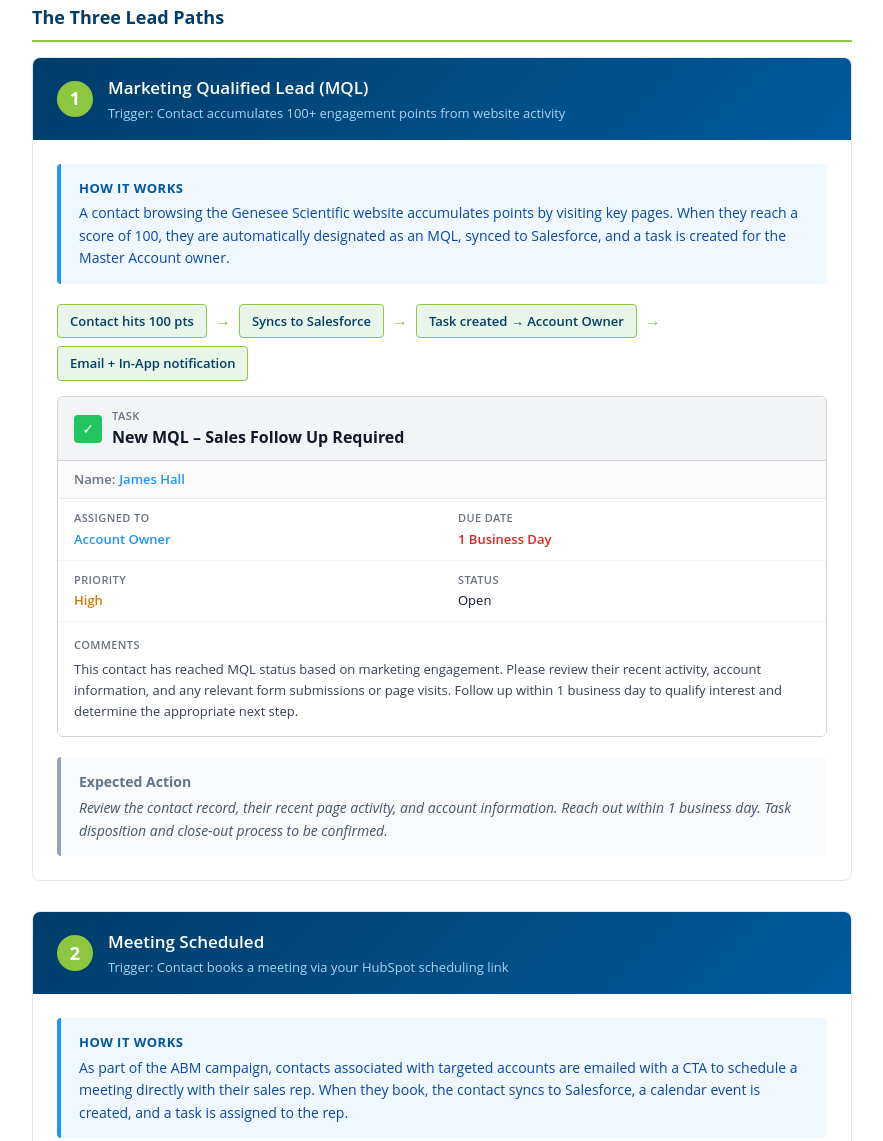
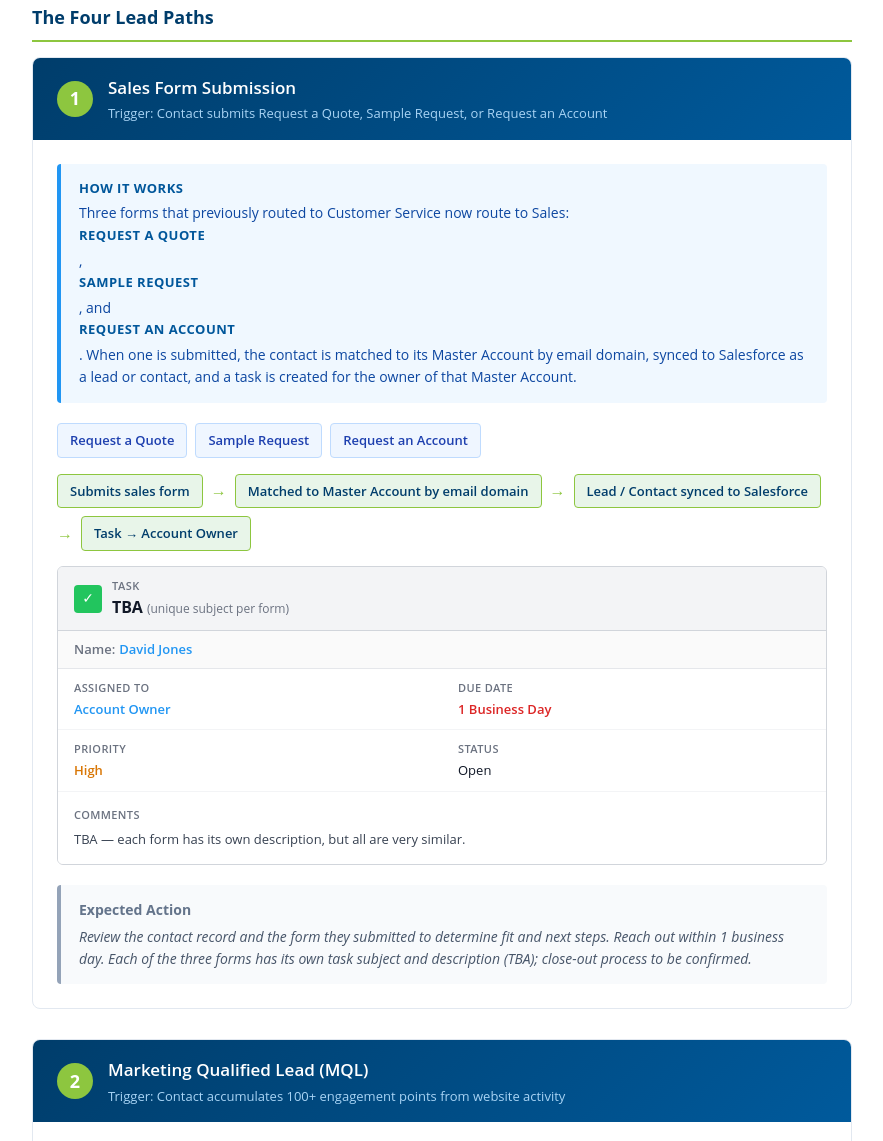
Before and after one commit to allsherpas1/lead-sales-process, a plain HTML site: page index.html in a window 1280 px wide. Shown: the part 555-1696 px from the top of the page, without its empty margins (198-1081 px from the left). Drawn offline with Linux system fonts and the light colour scheme.

Commit message:
Add files via upload

```diff
--- a/index.html
+++ b/index.html
@@ -533,12 +533,87 @@
         </div>
     </div>
 
-    <p class="section-title">The Three Lead Paths</p>
+    <p class="section-title">The Four Lead Paths</p>
 
-    <!-- PATH 1: MQL -->
+    <!-- PATH 1: Sales Form Submission -->
     <div class="path-card">
         <div class="path-header">
             <div class="path-number">1</div>
+            <div>
+                <div class="path-title">Sales Form Submission</div>
+                <div class="path-trigger">Trigger: Contact submits Request a Quote, Sample Request, or Request an Account</div>
+            </div>
+        </div>
+        <div class="path-body">
+
+            <div class="trigger-box">
+                <strong>How it works</strong>
+                Three forms that previously routed to Customer Service now route to Sales: <strong>Request a Quote</strong>, <strong>Sample Request</strong>, and <strong>Request an Account</strong>. When one is submitted, the contact is matched to its Master Account by email domain, synced to Salesforce as a lead or contact, and a task is created for the owner of that Master Account.
+            </div>
+
+            <div style="display: flex; flex-wrap: wrap; gap: 8px; margin-bottom: 16px;">
+                <span style="background: #eff6ff; border: 1px solid #bfdbfe; color: #1e40af; font-size: 13px; font-weight: 600; padding: 6px 12px; border-radius: 4px;">Request a Quote</span>
+                <span style="background: #eff6ff; border: 1px solid #bfdbfe; color: #1e40af; font-size: 13px; font-weight: 600; padding: 6px 12px; border-radius: 4px;">Sample Request</span>
+                <span style="background: #eff6ff; border: 1px solid #bfdbfe; color: #1e40af; font-size: 13px; font-weight: 600; padding: 6px 12px; border-radius: 4px;">Request an Account</span>
+            </div>
+
+            <div class="flow">
+                <div class="flow-step">Submits sales form</div>
+                <div class="flow-arrow">→</div>
+                <div class="flow-step">Matched to Master Account by email domain</div>
+                <div class="flow-arrow">→</div>
+                <div class="flow-step">Lead / Contact synced to Salesforce</div>
+                <div class="flow-arrow">→</div>
+                <div class="flow-step">Task → Account Owner</div>
+            </div>
+
+            <div class="task-mockup">
+                <div class="task-mockup-header">
+                    <div class="task-icon">✓</div>
+                    <div>
+                        <div class="task-label">Task</div>
+                        <div class="task-subject">TBA <span style="font-size:12px; font-weight:500; color:#6b7280;">(unique subject per form)</span></div>
+                    </div>
+                </div>
+                <div class="task-name-related">
+                    <div><span class="field-label">Name:</span><span>David Jones</span></div>
+                </div>
+                <div class="task-fields">
+                    <div class="task-field">
+                        <span class="field-label">Assigned To</span>
+                        <span class="field-value assigned">Account Owner</span>
+                    </div>
+                    <div class="task-field">
+                        <span class="field-label">Due Date</span>
+                        <span class="field-value overdue">1 Business Day</span>
+                    </div>
+                    <div class="task-field">
+                        <span class="field-label">Priority</span>
+                        <span class="field-value priority-high">High</span>
+                    </div>
+                    <div class="task-field">
+                        <span class="field-label">Status</span>
+                        <span class="field-value">Open</span>
+                    </div>
+                </div>
+                <div class="task-comments">
+                    <span class="field-label">Comments</span>
+                    TBA — each form has its own description, but all are very similar.
+                </div>
+            </div>
+
+            <div class="tbd-box">
+                <strong style="font-style: normal; display: block; margin-bottom: 4px; color: #64748b;">Expected Action</strong>
+                Review the contact record and the form they submitted to determine fit and next steps. Reach out within 1 business day. Each of the three forms has its own task subject and description (TBA); close-out process to be confirmed.
+            </div>
+
+        </div>
+    </div>
+
+    <!-- PATH 2: MQL -->
+    <div class="path-card">
+        <div class="path-header">
+            <div class="path-number">2</div>
             <div>
                 <div class="path-title">Marketing Qualified Lead (MQL)</div>
                 <div class="path-trigger">Trigger: Contact accumulates 100+ engagement points from website activity</div>
@@ -604,10 +679,10 @@
         </div>
     </div>
 
-    <!-- PATH 2: Meeting Scheduled -->
+    <!-- PATH 3: Meeting Scheduled -->
     <div class="path-card">
         <div class="path-header">
-            <div class="path-number">2</div>
+            <div class="path-number">3</div>
             <div>
                 <div class="path-title">Meeting Scheduled</div>
                 <div class="path-trigger">Trigger: Contact books a meeting via your HubSpot scheduling link</div>
@@ -673,10 +748,10 @@
         </div>
     </div>
 
-    <!-- PATH 3: ABM LinkedIn Form -->
+    <!-- PATH 4: ABM LinkedIn Form -->
     <div class="path-card">
         <div class="path-header">
-            <div class="path-number">3</div>
+            <div class="path-number">4</div>
             <div>
                 <div class="path-title">ABM LinkedIn Form Submission</div>
                 <div class="path-trigger">Trigger: Contact submits a form after clicking a LinkedIn ad</div>
@@ -1023,6 +1098,13 @@
             <th>Priority</th>
         </tr>
         <tr>
+            <td><strong>Sales Form Submission</strong><br><em style="font-size:12px; color:#6b7280;">Request a Quote, Sample Request, Request an Account</em></td>
+            <td>TBA <em style="font-size:12px; color:#6b7280;">(unique per form)</em></td>
+            <td>Account Owner</td>
+            <td>1 Business Day</td>
+            <td>High</td>
+        </tr>
+        <tr>
             <td><strong>MQL</strong></td>
             <td>New MQL – Sales Follow Up Required</td>
             <td>Account Owner</td>
```
